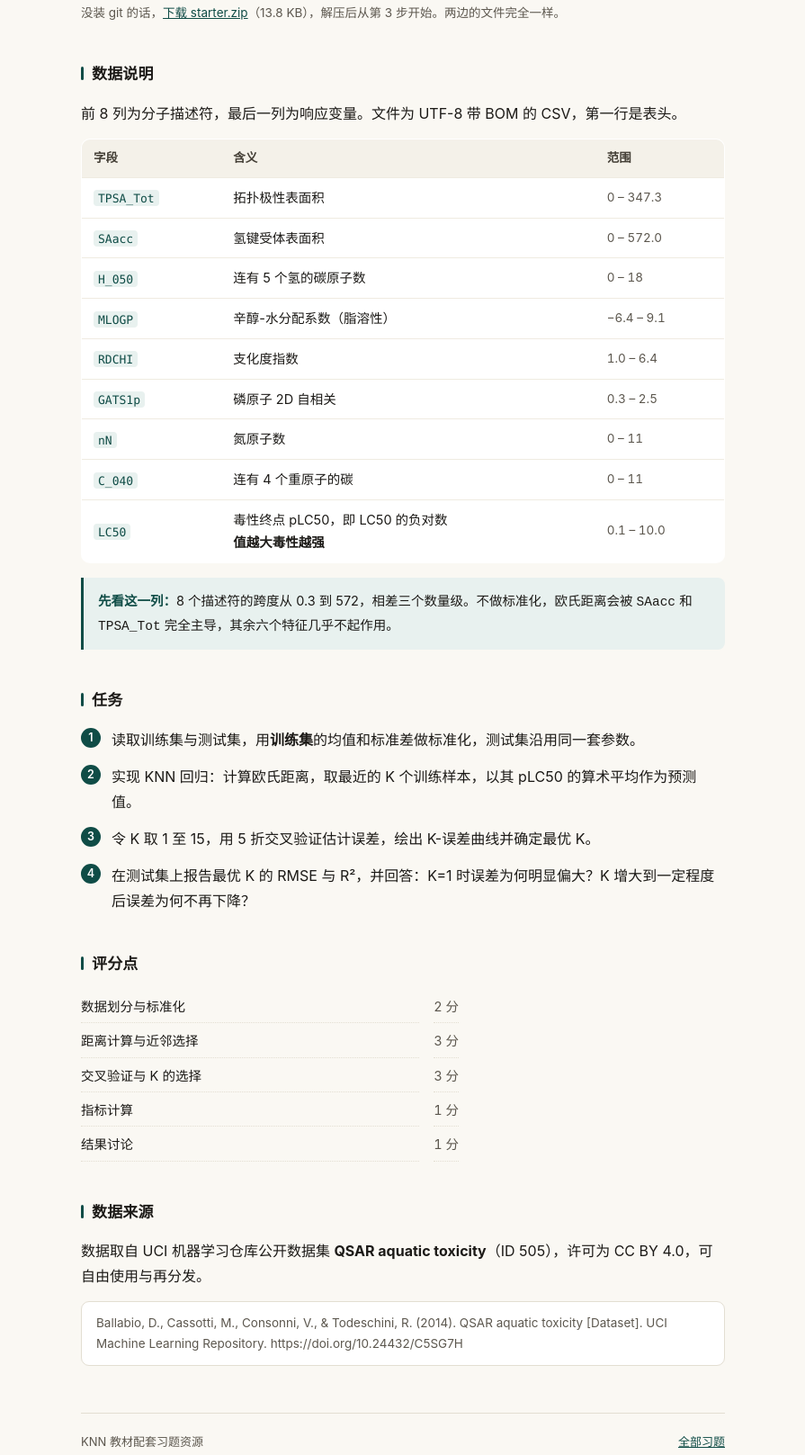
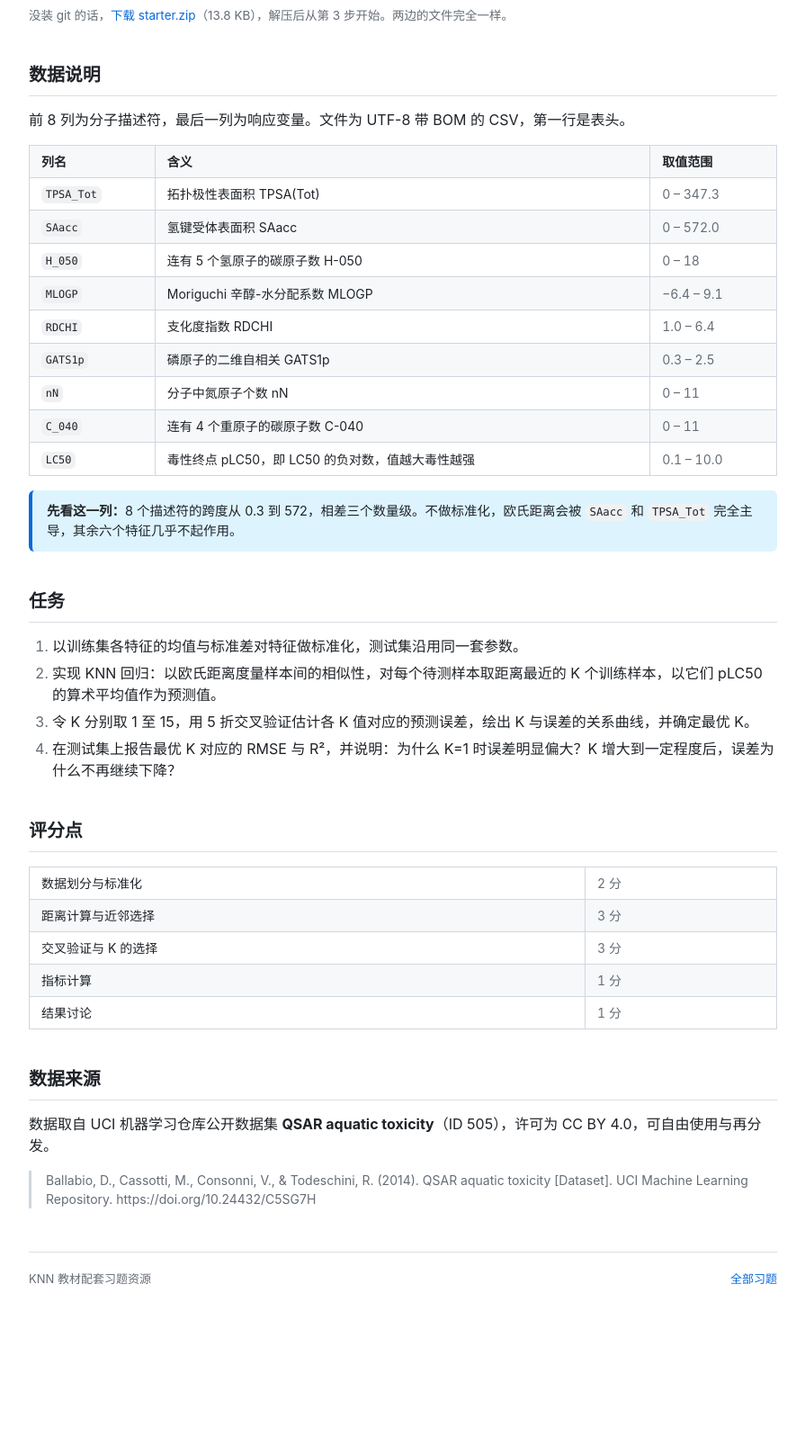
Before and after one commit to Yduidui/knn, a plain HTML site: page p/4-5/index.html in a window 1280 px wide. Shown: the part 651-2268 px from the top of the page at 90% size, without its empty margins (192-1087 px from the left). After the commit the page ends 2162 px from the top, so only its background shows below. Drawn offline with Linux system fonts and the light colour scheme.

Commit message:
页面改为 GitHub 白底风格

```diff
--- a/p/4-5/index.html
+++ b/p/4-5/index.html
@@ -6,73 +6,95 @@
 <title>习题 4.5 · KNN 回归预测水生急性毒性</title>
 <style>
   :root{
-    --ink:#1c1a17; --sub:#5c574e; --line:#e3ded2; --bg:#faf8f3; --card:#fff;
-    --accent:#0f4c46; --accent-soft:#e8f1ef; --warn:#8a4b1e;
+    --fg:#1f2328; --fg-muted:#656d76; --fg-subtle:#6e7781;
+    --border:#d0d7de; --border-muted:#d8dee4;
+    --bg:#ffffff; --bg-subtle:#f6f8fa; --bg-inset:#eff1f3;
+    --accent:#0969da; --note-bg:#ddf4ff; --success:#1f883d;
   }
   *{box-sizing:border-box}
-  body{margin:0;background:var(--bg);color:var(--ink);
-    font:16px/1.75 -apple-system,BlinkMacSystemFont,"PingFang SC","Hiragino Sans GB","Microsoft YaHei",sans-serif;
-    -webkit-font-smoothing:antialiased}
-  .wrap{max-width:760px;margin:0 auto;padding:0 22px 72px}
-  header{padding:44px 0 26px;border-bottom:1px solid var(--line)}
-  .crumb{font-size:13px;color:var(--sub);letter-spacing:.02em;margin-bottom:14px}
-  .crumb span{color:#a89f8e;margin:0 6px}
-  h1{font-size:27px;line-height:1.42;margin:0 0 14px;font-weight:600;letter-spacing:-.01em}
-  .lede{color:var(--sub);font-size:15.5px;margin:0}
-  h2{font-size:17px;margin:42px 0 14px;font-weight:600;letter-spacing:.01em;
-    display:flex;align-items:baseline;gap:9px}
-  h2::before{content:"";width:3px;height:15px;background:var(--accent);border-radius:2px;
-    transform:translateY(1px)}
-  p{margin:0 0 14px}
-  a{color:var(--accent)}
-  table{width:100%;border-collapse:collapse;font-size:14.5px;margin:14px 0 6px;
-    background:var(--card);border:1px solid var(--line);border-radius:10px;overflow:hidden}
-  th,td{text-align:left;padding:9px 13px;border-bottom:1px solid #efebe1}
-  th{background:#f4f1e9;font-weight:600;font-size:13.5px;color:#443f36}
-  tr:last-child td{border-bottom:none}
-  td code{font-size:13px;background:var(--accent-soft);color:var(--accent);
-    padding:1.5px 5px;border-radius:4px;
-    font-family:ui-monospace,SFMono-Regular,Menlo,Consolas,monospace}
-  .num{font-variant-numeric:tabular-nums;color:var(--sub);font-size:13.5px}
-  ol.steps{counter-reset:s;list-style:none;padding:0;margin:14px 0}
-  ol.steps li{counter-increment:s;position:relative;padding-left:34px;margin-bottom:13px}
-  ol.steps li::before{content:counter(s);position:absolute;left:0;top:1px;
-    width:22px;height:22px;border-radius:50%;background:var(--accent);color:#fff;
-    font-size:12.5px;display:flex;align-items:center;justify-content:center;font-weight:600}
-  pre{background:#1e2724;color:#e6efe9;padding:15px 17px;border-radius:9px;overflow-x:auto;
-    font-size:13.5px;line-height:1.65;margin:12px 0;
-    font-family:ui-monospace,SFMono-Regular,Menlo,Consolas,monospace}
-  pre .c{color:#8fa89c}
-  .note{background:var(--accent-soft);border-left:3px solid var(--accent);border-radius:0 8px 8px 0;
-    padding:13px 16px;font-size:14.5px;margin:16px 0}
-  .note b{color:var(--accent)}
-  ul.plain{padding-left:20px;margin:10px 0}
-  ul.plain li{margin-bottom:6px;font-size:15px}
-  .score{display:grid;grid-template-columns:1fr auto;gap:2px 16px;font-size:14.5px;
-    max-width:420px;margin:12px 0}
-  .score div{padding:5px 0;border-bottom:1px dotted var(--line)}
-  .score .pt{text-align:right;color:var(--sub);font-variant-numeric:tabular-nums}
-  blockquote{margin:14px 0;padding:12px 16px;background:var(--card);border:1px solid var(--line);
-    border-radius:9px;font-size:13.5px;color:var(--sub);line-height:1.7}
-  footer{margin-top:52px;padding-top:20px;border-top:1px solid var(--line);
-    font-size:13px;color:var(--sub);display:flex;justify-content:space-between;gap:16px;flex-wrap:wrap}
-  @media(max-width:620px){
-    h1{font-size:22px} header{padding-top:30px}
-    pre{font-size:12.5px;padding:13px 14px}
+  body{
+    margin:0;background:var(--bg);color:var(--fg);
+    font:16px/1.5 -apple-system,BlinkMacSystemFont,"Segoe UI","Noto Sans",
+      "PingFang SC","Hiragino Sans GB","Microsoft YaHei",Helvetica,Arial,sans-serif;
+    -webkit-font-smoothing:antialiased;
+  }
+  .wrap{max-width:880px;margin:0 auto;padding:32px 24px 80px}
+  a{color:var(--accent);text-decoration:none}
+  a:hover{text-decoration:underline}
+  .crumb{font-size:13px;color:var(--fg-muted);margin-bottom:12px}
+  .crumb span{margin:0 6px;color:var(--border)}
+  h1{
+    font-size:30px;line-height:1.25;font-weight:600;letter-spacing:-.01em;
+    margin:0 0 10px;padding-bottom:12px;border-bottom:1px solid var(--border-muted);
+  }
+  .lede{color:var(--fg-muted);font-size:15px;margin:14px 0 0}
+  h2{
+    font-size:20px;font-weight:600;letter-spacing:-.005em;
+    margin:40px 0 14px;padding-bottom:8px;border-bottom:1px solid var(--border-muted);
+  }
+  p{margin:0 0 16px}
+  .badge{
+    display:inline-block;font-size:12px;font-weight:500;line-height:18px;
+    padding:0 8px;border:1px solid var(--border);border-radius:2em;
+    color:var(--fg-muted);background:var(--bg-subtle);margin-bottom:14px;
+  }
+  pre{
+    background:var(--bg-subtle);border:1px solid var(--border);border-radius:6px;
+    padding:16px;overflow:auto;font-size:13.5px;line-height:1.6;margin:16px 0;
+    font-family:ui-monospace,SFMono-Regular,"SF Mono",Menlo,Consolas,
+      "Liberation Mono",monospace;
+  }
+  pre code{background:none;padding:0;font-size:inherit}
+  pre .c{color:var(--fg-subtle)}
+  code{
+    background:var(--bg-inset);border-radius:6px;padding:.2em .4em;
+    font-size:85%;font-family:ui-monospace,SFMono-Regular,"SF Mono",Menlo,Consolas,monospace;
+  }
+  table{
+    width:100%;border-collapse:collapse;margin:16px 0;font-size:14px;
+    display:table;
+  }
+  th,td{border:1px solid var(--border);padding:7px 13px;text-align:left}
+  th{background:var(--bg-subtle);font-weight:600}
+  tbody tr:nth-child(2n){background:var(--bg-subtle)}
+  td.num{font-variant-numeric:tabular-nums;color:var(--fg-muted);white-space:nowrap}
+  .note{
+    background:var(--note-bg);border-left:4px solid var(--accent);
+    border-radius:6px;padding:12px 16px;margin:16px 0;font-size:14.5px;
+  }
+  .note p{margin:0}
+  .note b{color:var(--fg)}
+  ol,ul{padding-left:26px;margin:0 0 16px}
+  li{margin:6px 0}
+  li::marker{color:var(--fg-muted)}
+  blockquote{
+    margin:16px 0;padding:0 16px;color:var(--fg-muted);
+    border-left:3px solid var(--border);font-size:14px;
+  }
+  .foot{
+    margin-top:48px;padding-top:20px;border-top:1px solid var(--border-muted);
+    font-size:13px;color:var(--fg-muted);display:flex;gap:16px;justify-content:space-between;flex-wrap:wrap;
+  }
+  .tip{font-size:13.5px;color:var(--fg-muted);margin:0}
+  @media(max-width:640px){
+    .wrap{padding:20px 16px 60px}
+    h1{font-size:24px}
+    pre{font-size:12.5px;padding:13px}
+    table{font-size:13px}
+    th,td{padding:6px 9px}
   }
 </style>
 </head>
 <body>
 <div class="wrap">
 
-<header>
   <div class="crumb">第 4 章 · 4.4 K 近邻算法<span>/</span>习题 4.5</div>
+  <span class="badge">算法题 · 中等</span>
   <h1>用 K 近邻回归预测有机污染物的水生急性毒性</h1>
   <p class="lede">以 546 种化合物的分子结构描述符为输入，用 KNN 回归预测其对大型溞的 48 小时急性毒性 pLC50。本题的重点不是调包，而是亲手把距离、标准化与 K 值选择做一遍。</p>
-</header>
 
   <h2>快速开始</h2>
-<pre><span class="c"># 1. 克隆仓库，数据、代码和判分脚本都在里面</span>
+  <pre><code><span class="c"># 1. 克隆仓库，数据、代码和判分脚本都在里面</span>
 git clone https://github.com/Yduidui/knn.git
 
 <span class="c"># 2. 进入本题目录</span>
@@ -85,60 +107,59 @@ pip install -r requirements.txt
 pytest -q
 
 <span class="c"># 5. 打印交叉验证曲线与测试集指标</span>
-python knn_tox.py</pre>
-<p style="font-size:13.5px;color:var(--sub);margin-top:12px">
-  没装 git 的话，<a href="starter.zip">下载 starter.zip</a>（13.8 KB），解压后从第 3 步开始。两边的文件完全一样。
-</p>
+python knn_tox.py</code></pre>
+  <p class="tip">没装 git 的话，<a href="starter.zip">下载 starter.zip</a>（13.8 KB），解压后从第 3 步开始。两边的文件完全一样。</p>
 
   <h2>数据说明</h2>
   <p>前 8 列为分子描述符，最后一列为响应变量。文件为 UTF-8 带 BOM 的 CSV，第一行是表头。</p>
   <table>
-  <tr><th>字段</th><th>含义</th><th>范围</th></tr>
-  <tr><td><code>TPSA_Tot</code></td><td>拓扑极性表面积</td><td class="num">0 – 347.3</td></tr>
-  <tr><td><code>SAacc</code></td><td>氢键受体表面积</td><td class="num">0 – 572.0</td></tr>
-  <tr><td><code>H_050</code></td><td>连有 5 个氢的碳原子数</td><td class="num">0 – 18</td></tr>
-  <tr><td><code>MLOGP</code></td><td>辛醇-水分配系数（脂溶性）</td><td class="num">−6.4 – 9.1</td></tr>
-  <tr><td><code>RDCHI</code></td><td>支化度指数</td><td class="num">1.0 – 6.4</td></tr>
-  <tr><td><code>GATS1p</code></td><td>磷原子 2D 自相关</td><td class="num">0.3 – 2.5</td></tr>
-  <tr><td><code>nN</code></td><td>氮原子数</td><td class="num">0 – 11</td></tr>
-  <tr><td><code>C_040</code></td><td>连有 4 个重原子的碳</td><td class="num">0 – 11</td></tr>
-  <tr><td><code>LC50</code></td><td>毒性终点 pLC50，即 LC50 的负对数<br><b>值越大毒性越强</b></td><td class="num">0.1 – 10.0</td></tr>
+    <thead>
+      <tr><th>列名</th><th>含义</th><th>取值范围</th></tr>
+    </thead>
+    <tbody>
+      <tr><td><code>TPSA_Tot</code></td><td>拓扑极性表面积 TPSA(Tot)</td><td class="num">0 – 347.3</td></tr>
+      <tr><td><code>SAacc</code></td><td>氢键受体表面积 SAacc</td><td class="num">0 – 572.0</td></tr>
+      <tr><td><code>H_050</code></td><td>连有 5 个氢原子的碳原子数 H-050</td><td class="num">0 – 18</td></tr>
+      <tr><td><code>MLOGP</code></td><td>Moriguchi 辛醇-水分配系数 MLOGP</td><td class="num">−6.4 – 9.1</td></tr>
+      <tr><td><code>RDCHI</code></td><td>支化度指数 RDCHI</td><td class="num">1.0 – 6.4</td></tr>
+      <tr><td><code>GATS1p</code></td><td>磷原子的二维自相关 GATS1p</td><td class="num">0.3 – 2.5</td></tr>
+      <tr><td><code>nN</code></td><td>分子中氮原子个数 nN</td><td class="num">0 – 11</td></tr>
+      <tr><td><code>C_040</code></td><td>连有 4 个重原子的碳原子数 C-040</td><td class="num">0 – 11</td></tr>
+      <tr><td><code>LC50</code></td><td>毒性终点 pLC50，即 LC50 的负对数，值越大毒性越强</td><td class="num">0.1 – 10.0</td></tr>
+    </tbody>
   </table>
 
   <div class="note">
-  <b>先看这一列：</b>8 个描述符的跨度从 0.3 到 572，相差三个数量级。不做标准化，欧氏距离会被
-  <code>SAacc</code> 和 <code>TPSA_Tot</code> 完全主导，其余六个特征几乎不起作用。
+    <p><b>先看这一列：</b>8 个描述符的跨度从 0.3 到 572，相差三个数量级。不做标准化，欧氏距离会被 <code>SAacc</code> 和 <code>TPSA_Tot</code> 完全主导，其余六个特征几乎不起作用。</p>
   </div>
 
   <h2>任务</h2>
-<ol class="steps">
-  <li>读取训练集与测试集，用<b>训练集</b>的均值和标准差做标准化，测试集沿用同一套参数。</li>
-  <li>实现 KNN 回归：计算欧氏距离，取最近的 K 个训练样本，以其 pLC50 的算术平均作为预测值。</li>
-  <li>令 K 取 1 至 15，用 5 折交叉验证估计误差，绘出 K-误差曲线并确定最优 K。</li>
-  <li>在测试集上报告最优 K 的 RMSE 与 R²，并回答：K=1 时误差为何明显偏大？K 增大到一定程度后误差为何不再下降？</li>
+  <ol>
+    <li>以训练集各特征的均值与标准差对特征做标准化，测试集沿用同一套参数。</li>
+    <li>实现 KNN 回归：以欧氏距离度量样本间的相似性，对每个待测样本取距离最近的 K 个训练样本，以它们 pLC50 的算术平均值作为预测值。</li>
+    <li>令 K 分别取 1 至 15，用 5 折交叉验证估计各 K 值对应的预测误差，绘出 K 与误差的关系曲线，并确定最优 K。</li>
+    <li>在测试集上报告最优 K 对应的 RMSE 与 R²，并说明：为什么 K=1 时误差明显偏大？K 增大到一定程度后，误差为什么不再继续下降？</li>
   </ol>
 
   <h2>评分点</h2>
-<div class="score">
-  <div>数据划分与标准化</div><div class="pt">2 分</div>
-  <div>距离计算与近邻选择</div><div class="pt">3 分</div>
-  <div>交叉验证与 K 的选择</div><div class="pt">3 分</div>
-  <div>指标计算</div><div class="pt">1 分</div>
-  <div>结果讨论</div><div class="pt">1 分</div>
-</div>
+  <table>
+    <tbody>
+      <tr><td>数据划分与标准化</td><td class="num">2 分</td></tr>
+      <tr><td>距离计算与近邻选择</td><td class="num">3 分</td></tr>
+      <tr><td>交叉验证与 K 的选择</td><td class="num">3 分</td></tr>
+      <tr><td>指标计算</td><td class="num">1 分</td></tr>
+      <tr><td>结果讨论</td><td class="num">1 分</td></tr>
+    </tbody>
+  </table>
 
   <h2>数据来源</h2>
   <p>数据取自 UCI 机器学习仓库公开数据集 <b>QSAR aquatic toxicity</b>（ID 505），许可为 CC BY 4.0，可自由使用与再分发。</p>
-<blockquote>
-  Ballabio, D., Cassotti, M., Consonni, V., &amp; Todeschini, R. (2014).
-  QSAR aquatic toxicity [Dataset]. UCI Machine Learning Repository.
-  https://doi.org/10.24432/C5SG7H
-</blockquote>
+  <blockquote>Ballabio, D., Cassotti, M., Consonni, V., &amp; Todeschini, R. (2014). QSAR aquatic toxicity [Dataset]. UCI Machine Learning Repository. https://doi.org/10.24432/C5SG7H</blockquote>
 
-<footer>
+  <div class="foot">
     <span>KNN 教材配套习题资源</span>
     <span><a href="../../index.html">全部习题</a></span>
-</footer>
+  </div>
 
 </div>
 </body>
```
Also changed, not shown: index.html (+67 -34 lines), 1 other file. Lines whose indentation alone changed are shown as unchanged.
